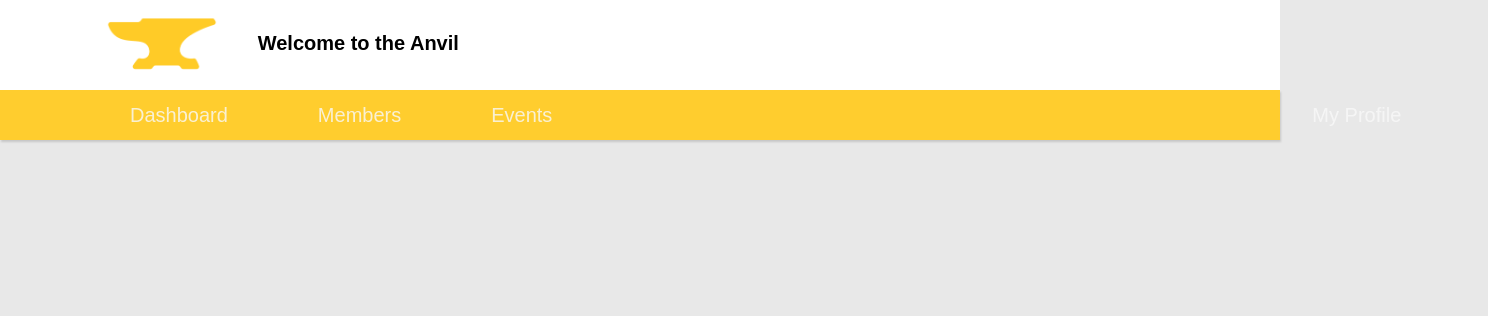
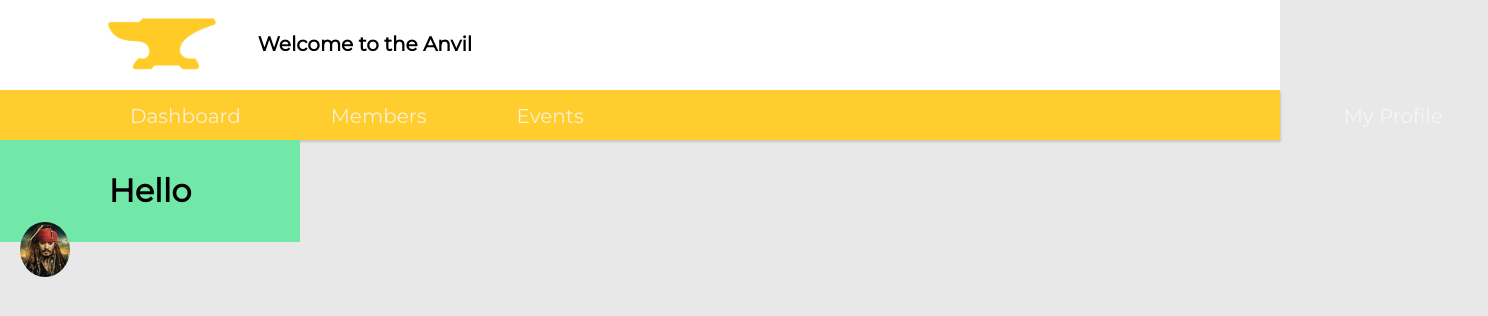
Before and after one commit to anantdgoel/anvil-react, a React (Create React App) app: page /OtherMembers in a window 1280 px wide. Shown: the top 316 px of the page, 1488 px wide, since content can reach past the window. Built offline with nearby package versions, Linux system fonts and the light colour scheme; what react-tap-event-plugin would draw is missing.

Commit message:
update profile card

```diff
--- a/public/index.html
+++ b/public/index.html
@@ -4,6 +4,7 @@
     <meta charset="utf-8">
     <meta name="viewport" content="width=device-width, initial-scale=1">
     <link rel="shortcut icon" href="%PUBLIC_URL%/favicon.ico">
+    <link href="https://fonts.googleapis.com/css?family=Montserrat" rel="stylesheet">
     <!--
       Notice the use of %PUBLIC_URL% in the tag above.
       It will be replaced with the URL of the `public` folder during the build.
--- a/src/components/Card.jsx
+++ b/src/components/Card.jsx
@@ -20,7 +20,7 @@ class Card extends Component {
 		return(
 			<div className="Card">
 				<div className="Card1">
-				<img src={avatar} className="img-circle" />
+				<img src={avatar} className="img-circle" alt="avatar" />
 				<div className="cont">
 					<div className="content">
 						<div className="name"> Jack Sparrow </div>
--- a/src/components/Dashboard.jsx
+++ b/src/components/Dashboard.jsx
@@ -1,5 +1,28 @@
 import React, { Component } from 'react';
+import Profile from './Profile';
+import Events from './Events';
 
+const dummyData = {
+	user: {
+  "uid": 123456789,
+  "fname": "First Name",
+  "lname": "Last Name",
+  "email": "first.last@example.com",
+  "paid": false,
+  "skills": [
+    "Product Designer",
+    "Front-end Developer",
+    "Python Developer",
+  ],
+  "key-fob": "key-ID",
+  "student": true,
+  "graduation": 2020,
+  "auth": "JWT Token"
+	}
+};
+const eventData = {
+
+};
 
 class Dashboard extends Component {
 
@@ -7,7 +30,8 @@ class Dashboard extends Component {
 
 		return(
 			<div className="Dashboard">
-
+			<Profile user={dummyData} />
+			<Events events={eventData} />
 			</div>
 
 		);
--- a/src/components/Profile.jsx
+++ b/src/components/Profile.jsx
@@ -1,13 +1,16 @@
 import React, { Component } from 'react';
-
+import prof from '../img/avatar.jpg';
 
 class Profile extends Component {
 
 	render() {
-
+		const { user } = this.props;
 		return(
-			<div className="Profile">
-
+			<div className="margin container">
+				<div className="header">
+					<h1>Hello {user.fname}</h1>
+				</div>
+				<img src={prof} className="prof-pic" alt="profile" />
 			</div>
 
 		);
--- a/src/css/app.css
+++ b/src/css/app.css
@@ -1,5 +1,19 @@
 body{
 	background-color: #e8e8e8;
+	font-family: 'Montserrat', sans-serif;
+	margin: 0;
+}
 
-	 margin: 0px 0px 0px 0px;
+.header {
+  padding: 10px;
+  text-align: center;
+  background: #72E8A8;
 }
+.prof-pic {
+	margin: -20px 0px 0px 20px;
+  max-width: 50px;
+  border-radius: 50%;
+}
+.container {
+	max-width: 300px;
+}
--- /dev/null
+++ b/src/css/containers.css
@@ -0,0 +1,16 @@
+body {
+  font-family: 'Montserrat', sans-serif;
+}
+.header {
+  padding: 20px;
+  text-align: center;
+  background: #72E8A8;
+}
+.prof-pic {
+  max-width: 30px;
+  border-radius: 50%;
+}
+
+.margin {
+  margin: 20px;
+}
--- a/src/index.js
+++ b/src/index.js
@@ -2,9 +2,7 @@ import React from 'react';
 import ReactDOM from 'react-dom';
 import {
   HashRouter,
-  Route,
-  IndexRoute,
-  Link
+  Route
 } from 'react-router-dom';
 import injectTapEventPlugin from 'react-tap-event-plugin';
 import App from './components/App';
@@ -32,7 +30,7 @@ ReactDOM.render((
       <App>
         <Route exact path="/" component={Dashboard} />
         <Route path="/Profile" component={Profile} />
-        <Route path="/Dashboard" component={Dashboard} />
+        <Route path="/dashboard" component={Dashboard} />
         <Route path="/Events" component={Events} />
         <Route path="/OtherMembers" component={OtherMembers} />
       </App>
```
Also changed, not shown: src/components/Header.js (added, +45 -0 lines).
